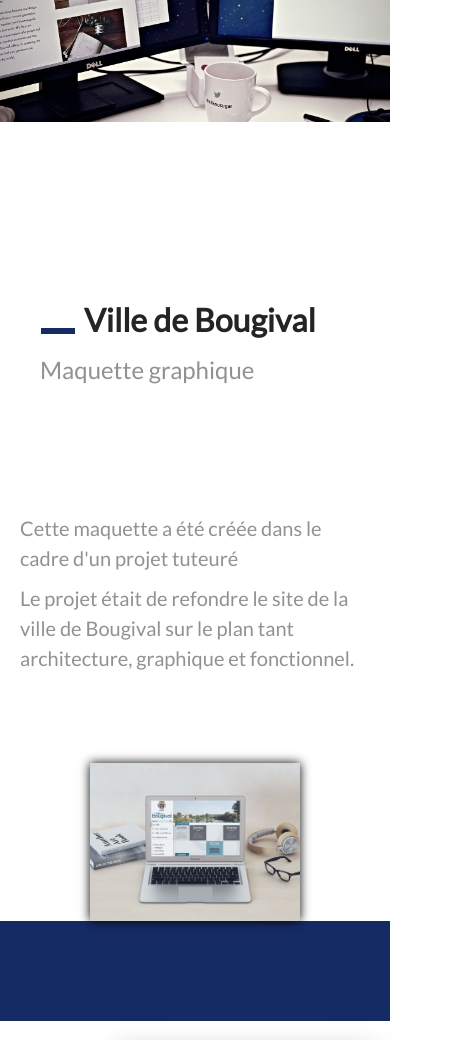
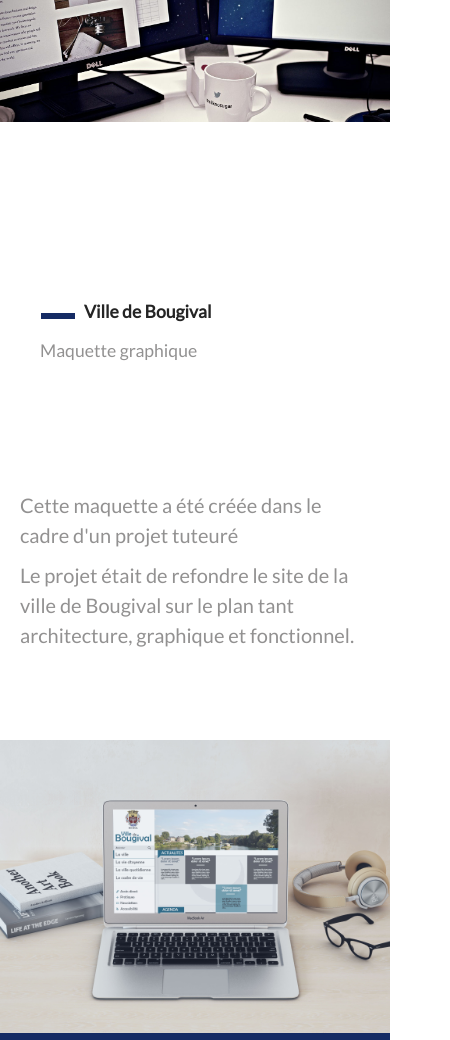
Before and after one commit to maechlerludivine/personal-site, a website: page pages/maquette-bougival/index.html in a window 390 px wide. Shown: the top 1040 px of the page, 450 px wide, since content can reach past the window. Drawn offline with Linux system fonts and the light colour scheme.

Commit message:
style clean

```diff
--- a/pages/logo-art-afrique/css/styles.css
+++ b/pages/logo-art-afrique/css/styles.css
@@ -171,3 +171,64 @@ footer {
     text-align: center;
     margin-top: 50px;
 }
+
+@media (max-width: 400px) {
+    .ge-header h1 {
+        color:#242424;
+        font-weight: 700;
+        padding-left: 44px;
+        margin-bottom: 10px;
+        font-size: 1em;
+    }
+
+    .ge-header h2 {
+        font-size: 1em;
+    }
+
+    .ge-title-puce {
+        width: 34px;
+        height: 6px;
+        display: block;
+        margin-right: 16px;
+        background: #915e37;
+        top: 126px;
+        left: 21px;
+        position: absolute;
+    }
+
+    .ge-presentation-mockup img{
+        width:100%;
+        display: block;
+        margin:auto;
+    }
+
+    .ge-presentation-typo img {
+        width:30em;
+        display: block;
+        margin:auto;
+    }
+
+    .ge-presentation-color li {
+        list-style-type: none;
+        display: inline-block;
+        margin:20px 0;
+        transition: all ease 1s;
+    }
+
+    .ge-presentation-macbook img {
+        width: 100%;
+        margin: auto;
+        display: inherit;
+        box-shadow: initial;
+    }
+
+    .ge-presentation-macbook span{
+        background-color: #915e37;
+        width: 100%;
+        height: 50px;
+        display: inline-block;
+        position: relative;
+        z-index: -1;
+
+    }
+}
--- a/pages/logo-centre-social-pastel/css/styles.css
+++ b/pages/logo-centre-social-pastel/css/styles.css
@@ -166,3 +166,66 @@ footer {
     text-align: center;
     margin-top: 100px;
 }
+
+@media (max-width: 400px) {
+    .ge-header h1 {
+        color:#242424;
+        font-weight: 700;
+        padding-left: 44px;
+        margin-bottom: 10px;
+        font-size:1.2em;
+    }
+
+    .ge-header h2 {
+        color:#929191;
+        font-weight: 200;
+        font-size:1.1em
+    }
+
+    .ge-title-puce {
+        width: 34px;
+        height: 6px;
+        display: block;
+        margin-right: 16px;
+        background: #da1c1e;
+        top: 111px;
+        left: 21px;
+        position: absolute;
+    }
+
+    .ge-presentation-color li {
+        list-style-type: none;
+        display: inline-block;
+        margin:20px 0;
+        transition: all ease 1s;
+    }
+
+    .ge-presentation-macbook span{
+        background-color: #da1c1e;
+        width: 100vw;
+        height: 50px;
+        display: inline-block;
+        position: relative;
+        top: 0;
+        z-index: -1;
+
+    }
+
+    .ge-presentation-macbook img {
+        width: 100%;
+        margin: auto;
+        display: inherit;
+    }
+
+    .ge-presentation-typo img {
+        width:20em;
+        display: block;
+        margin:auto;
+    }
+
+    .ge-presentation-mockup img {
+        width:100%;
+        display: block;
+        box-shadow: 0px 0px 30px 0px #000;
+    }
+}
--- a/pages/logo-galerie-detoiles/css/styles.css
+++ b/pages/logo-galerie-detoiles/css/styles.css
@@ -171,3 +171,60 @@ footer {
     text-align: center;
     margin-top: 50px;
 }
+
+@media (max-width:400px) {
+
+    .ge-presentation-color li {
+        list-style-type: none;
+        display: inline-block;
+        margin: 20px 8px;
+        transition: all ease 1s;
+    }
+
+    .ge-presentation-mockup img {
+        width: 100%;
+        display: block;
+    }
+
+    .ge-presentation-typo img {
+        width: 23rem;
+        display: block;
+        margin: auto;
+    }
+
+    .ge-title-puce {
+        width: 34px;
+        height: 6px;
+        display: block;
+        margin-right: 16px;
+        background: #915e37;
+        top: 116px;
+        left: 21px;
+        position: absolute;
+    }
+
+    .ge-header h1 {
+        color: #242424;
+        font-weight: 700;
+        padding-left: 44px;
+        margin-bottom: 10px;
+        font-size: 1.5em;
+    }
+
+    .ge-presentation-macbook span{
+        background-color: #915e37;
+        width: 100%;
+        height: 50px;
+        display: inline-block;
+        position: relative;
+        z-index: -1;
+
+    }
+
+    .ge-presentation-macbook img {
+        width: 100%;
+        margin: auto;
+        display: inherit;
+        box-shadow:initial;
+    }
+}
--- a/pages/maquette-bougival/css/styles.css
+++ b/pages/maquette-bougival/css/styles.css
@@ -171,3 +171,69 @@ footer {
     text-align: center;
     margin-top: 100px;
 }
+
+@media (max-width: 400px) {
+    .ge-header h1 {
+        color:#242424;
+        font-weight: 700;
+        padding-left: 44px;
+        margin-bottom: 10px;
+        font-size: 1.1em;
+    }
+
+    .ge-header h2 {
+        color:#929191;
+        font-weight: 200;
+        font-size:1.1em;
+    }
+
+    .ge-title-puce {
+        width: 34px;
+        height: 6px;
+        display: block;
+        margin-right: 16px;
+        background: #152b64;
+        top: 111px;
+        left: 21px;
+        position: absolute;
+    }
+
+    .ge-presentation-typo img {
+        width:20em;
+        display: block;
+        margin:auto;
+    }
+
+    .ge-presentation-macbook img {
+        width: 100%;
+        margin: auto;
+        display: inherit;
+        box-shadow:initial;
+    }
+
+    .ge-presentation-macbook span{
+    background-color: #152b64;
+    width: 100%;
+    height: 50px;
+    display: inline-block;
+    position: relative;
+    z-index: -1;
+
+    }
+
+
+    .ge-presentation-color li {
+        list-style-type: none;
+        display: inline-block;
+        margin:20px auto;
+        transition: all ease 1s;
+    }
+
+    .ge-presentation-mockup img {
+        max-width:100%;
+        width:80%;
+        display: block;
+        margin:20px auto;
+        box-shadow: 0px 0px 30px 0px #000;
+    }
+}
```
Also changed, not shown: index.html (+2 -2 lines), pages/logo-galerie-detoiles/index.html (+2 -2 lines), pages/maquette-bougival/images/typo.png (added).
